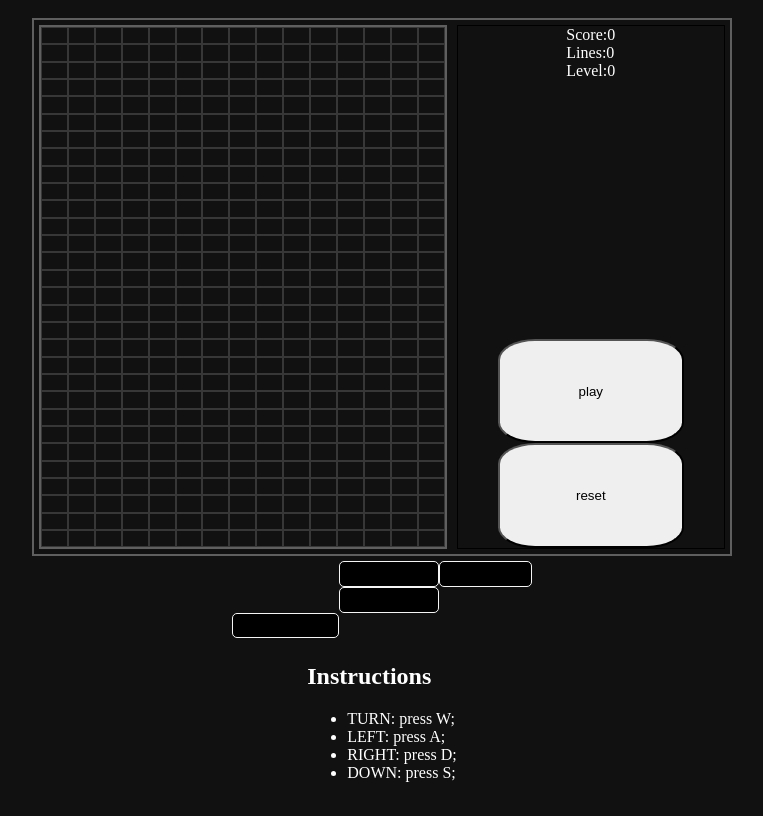
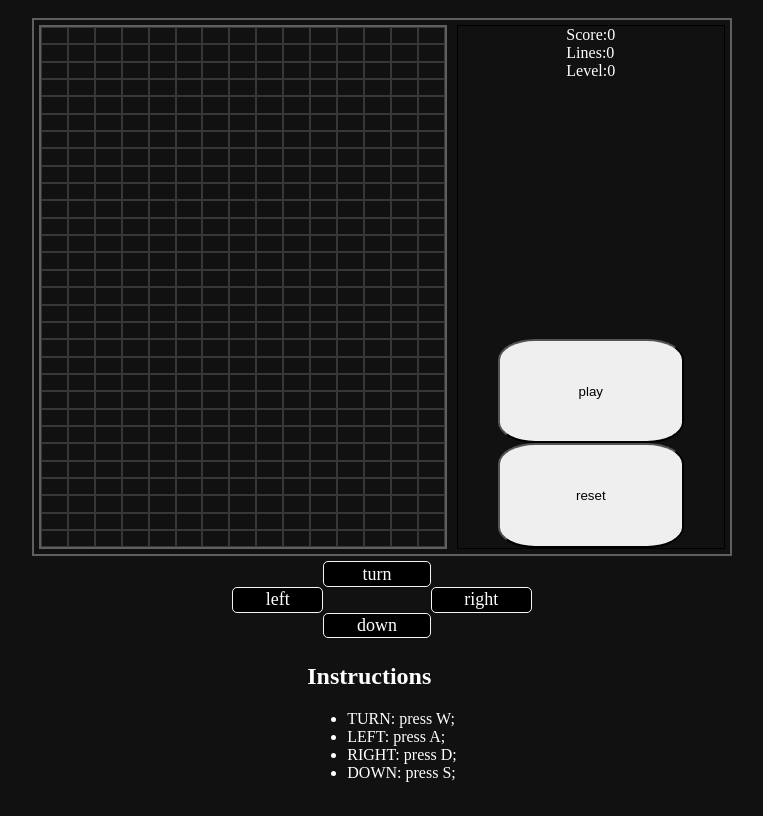
Before and after one commit to Vubere/tetris, a plain HTML site: page index.html in a window 1280 px wide. Shown: the whole page, without its empty margins (266-1029 px from the left). Drawn offline with Linux system fonts and the light colour scheme.

Commit message:
updated index.html

```diff
--- a/index.html
+++ b/index.html
@@ -475,13 +475,13 @@
     </section>
     <section class="controls">
       <div class="fill"></div>
-      <button class="turn">turn</butoon>
+      <div class="turn">turn</div>
       <div class="fill"></div>
-      <button class="left">left</button>
+      <div class="left">left</div>
       <div class="fill"></div>
-      <button class="right">right</button>
+      <div class="right">right</div>
       <div class="fill"></div>
-      <button class="down">down</button>
+      <div class="down">down</div>
       <div class="fill"></div>
     </section>
     <section class="instructions">
```
